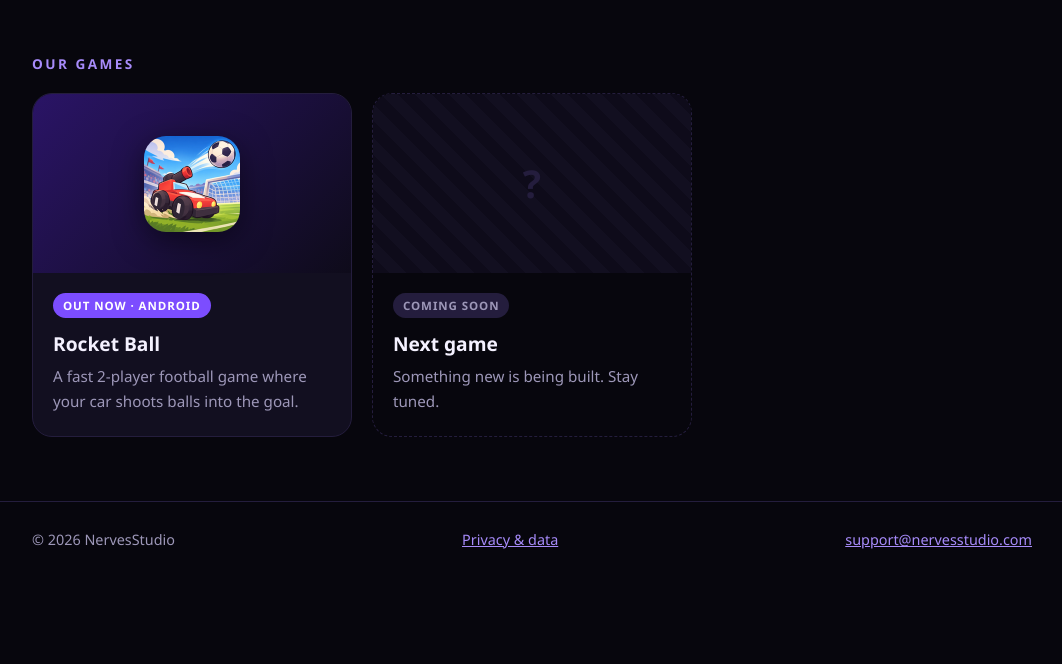
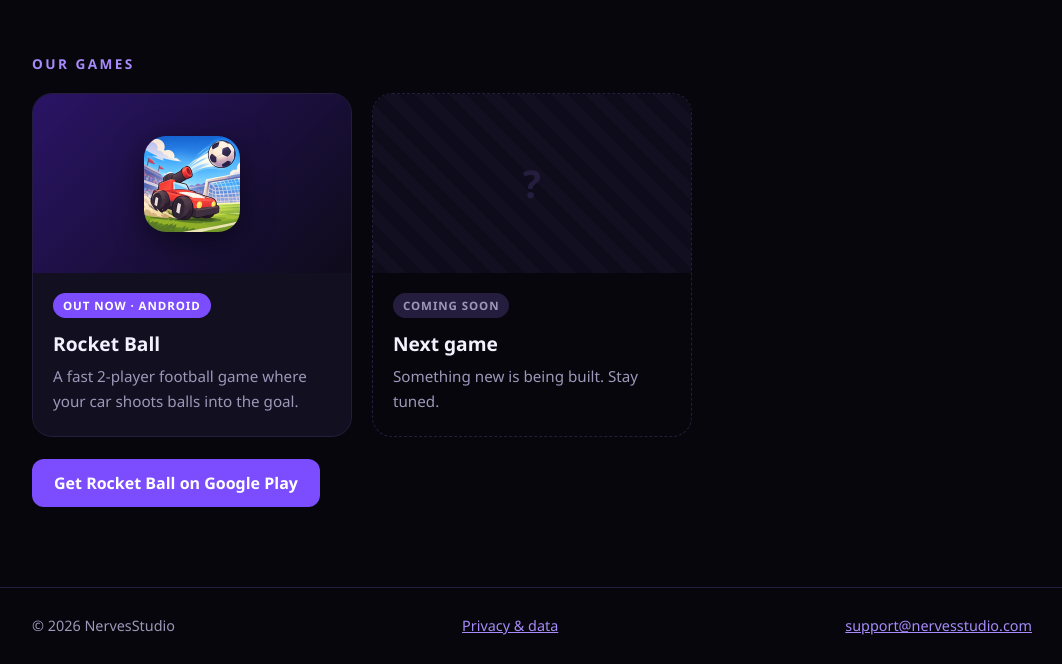
Before and after one commit to St-Daniel-H/nervesstudio-site, a plain HTML site: page index.html in a window 1280 px wide. Shown: the part 474-1138 px from the top of the page, without its empty margins (108-1170 px from the left). Before the commit the page ends 1052 px from the top, so only its background shows below. Drawn offline with Linux system fonts and the light colour scheme.

Commit message:
Add Google Play link for Rocket Ball
Co-Authored-By: Claude Sonnet 5.5 <noreply@anthropic.com>

```diff
--- a/index.html
+++ b/index.html
@@ -32,6 +32,7 @@
 <div class="body"><span class="tag">Coming soon</span><h3>Next game</h3><p>Something new is being built. Stay tuned.</p></div>
 </div>
 </div>
+<p style="margin-top:22px"><a class="btn" href="https://play.google.com/store/apps/details?id=com.nervesstudio.rocketball" rel="noopener">Get Rocket Ball on Google Play</a></p>
 </div>
 </main>
 <footer><div class="wrap"><span>&copy; 2026 NervesStudio</span><a href="legal.html">Privacy &amp; data</a><a href="mailto:support@nervesstudio.com">support@nervesstudio.com</a></div></footer>
```
Also changed, not shown: games/rocket-ball/index.html (+1 -0 lines).
